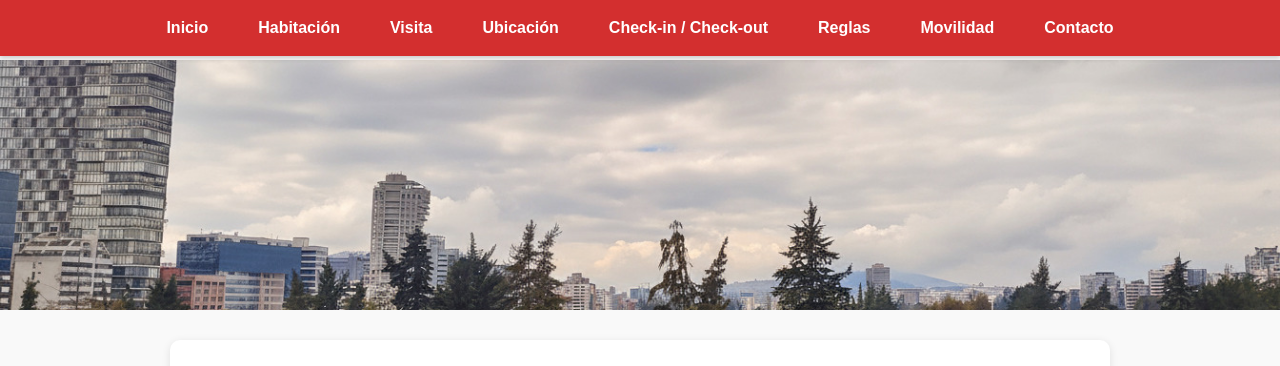
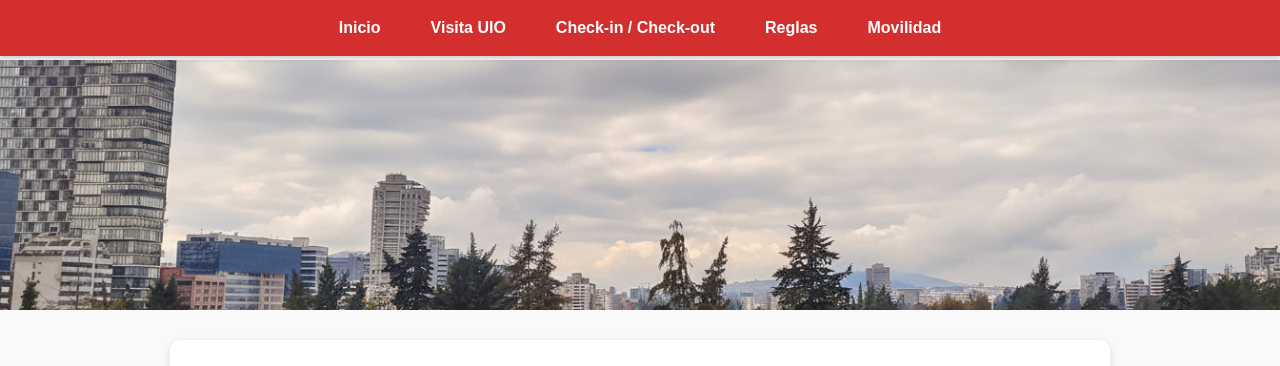
Before and after one commit to Cllano21/hab4a, a plain HTML site: page index.html in a window 1280 px wide. Shown: the top 366 px of the page. Drawn offline with Linux system fonts and the light colour scheme.

Commit message:
Initial commit

```diff
--- a/index.html
+++ b/index.html
@@ -264,13 +264,10 @@
   <nav>
     <button class="menu-toggle" aria-label="Abrir menú">☰</button>
     <a href="#">Inicio</a>
-    <a href="#">Habitación</a>
-    <a href="#visita">Visita</a>
-    <a href="#ubicacion">Ubicación</a>
+    <a href="#visita">Visita UIO</a>
     <a href="#checkin">Check-in / Check-out</a>
     <a href="#reglas">Reglas</a>
     <a href="#movilidad">Movilidad</a>
-    <a href="#">Contacto</a>
   </nav>
 
   <!-- Imagen principal -->
```
